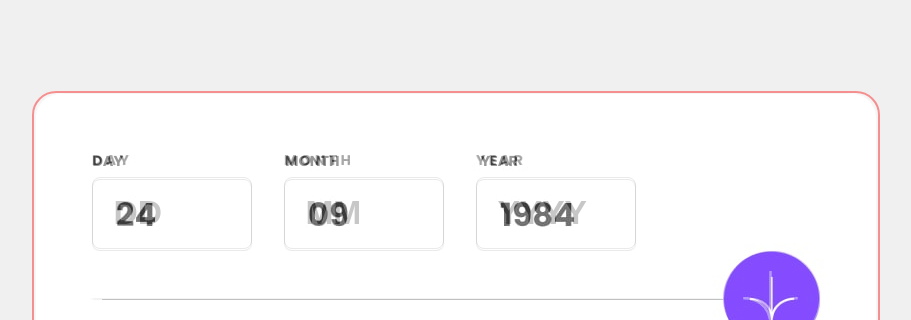
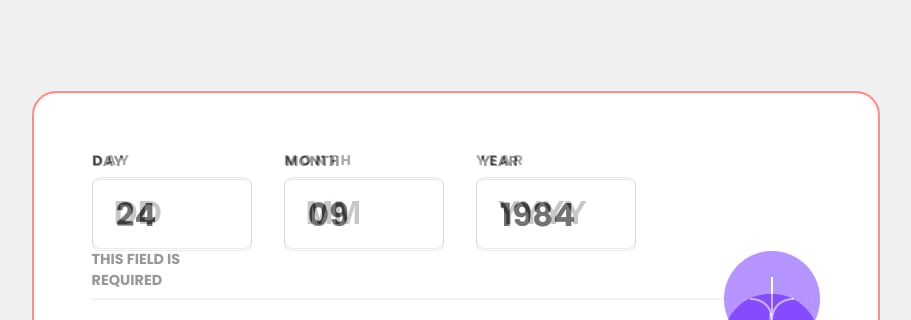
Before and after one commit to pettik/FrontendMentor--age-calculator-app-main, a plain HTML site: page index.html in a window 1280 px wide. Shown: the top 320 px of the page, without its empty margins (184-1095 px from the left). Drawn offline with Linux system fonts and the light colour scheme; files whose address does not match are found by name.

Commit message:
Update index.html

```diff
--- a/index.html
+++ b/index.html
@@ -23,7 +23,7 @@
           <div class="input-box">
             <label for="day">day</label>
             <input type="number" id="day" placeholder="DD" />
-            <p class="error-message" id="error-day"></p>
+            <p class="error-message" id="error-day">This field is required</p>
           </div>
           <div class="input-box">
             <label for="month">month</label>
```
